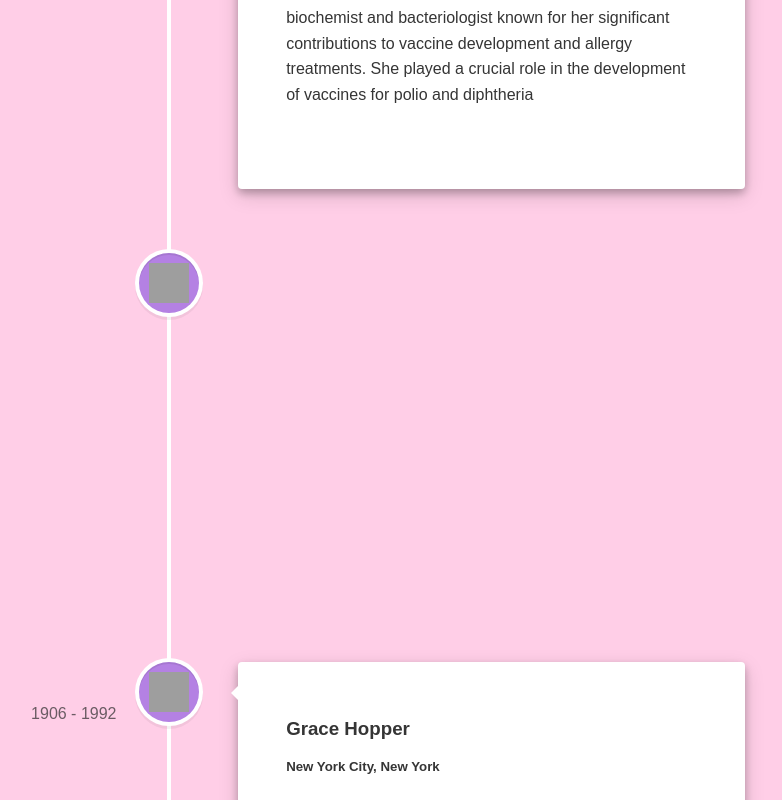
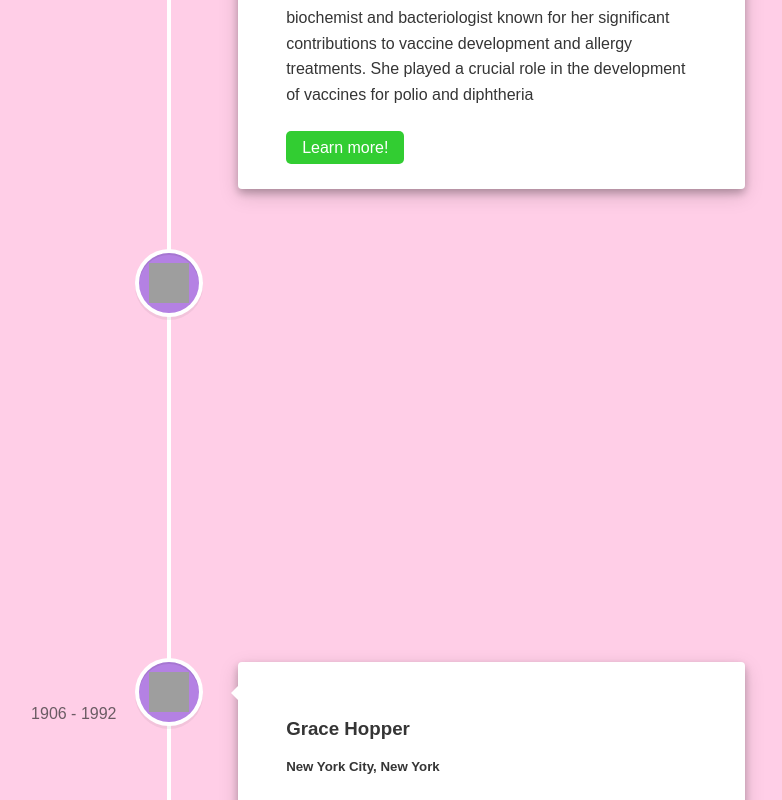
Before and after one commit to Sarah-ko/Girls-Who-Create, a React (Create React App) app in the folder girls-who-create/: page / in a window 1280 px wide. Shown: the part 960-1760 px from the top of the page, without its empty margins (471-1253 px from the left). Built offline with nearby package versions, Linux system fonts and the light colour scheme; grey boxes are pictures that could not be loaded; a web font is replaced by a local one.

Commit message:
Fixed button logic

```diff
--- a/girls-who-create/src/App.css
+++ b/girls-who-create/src/App.css
@@ -84,11 +84,11 @@ h3 {
 }
 
 /* Monitor button styles */
-.button.monitorButton {
+.button.computerButton {
   background-color: #ffb6c1;
 }
 
-.button.monitorButton:hover {
+.button.computerButton:hover {
   background-color: #e599b0;
 }
 
--- a/girls-who-create/src/App.js
+++ b/girls-who-create/src/App.js
@@ -126,8 +126,10 @@ function App() {
                 <a
                   className={`button ${
                     element.icon
-                  }`}
-                  href="/"
+                  }Button`}
+                  href={element.buttonLink}
+                  target="_blank"
+                  rel="noopener noreferrer"
                 >
                   {element.buttonText}
                 </a>
```
